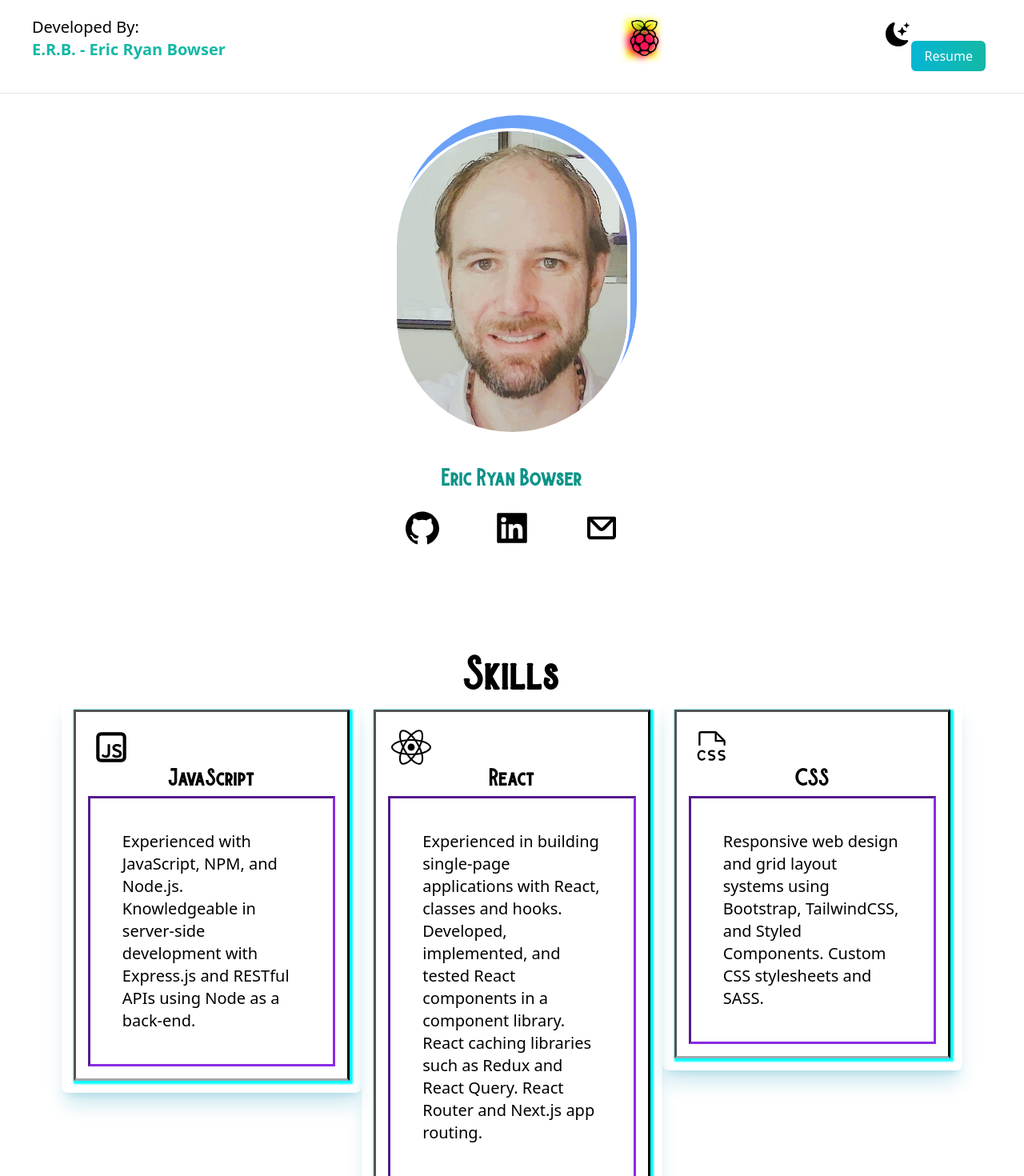
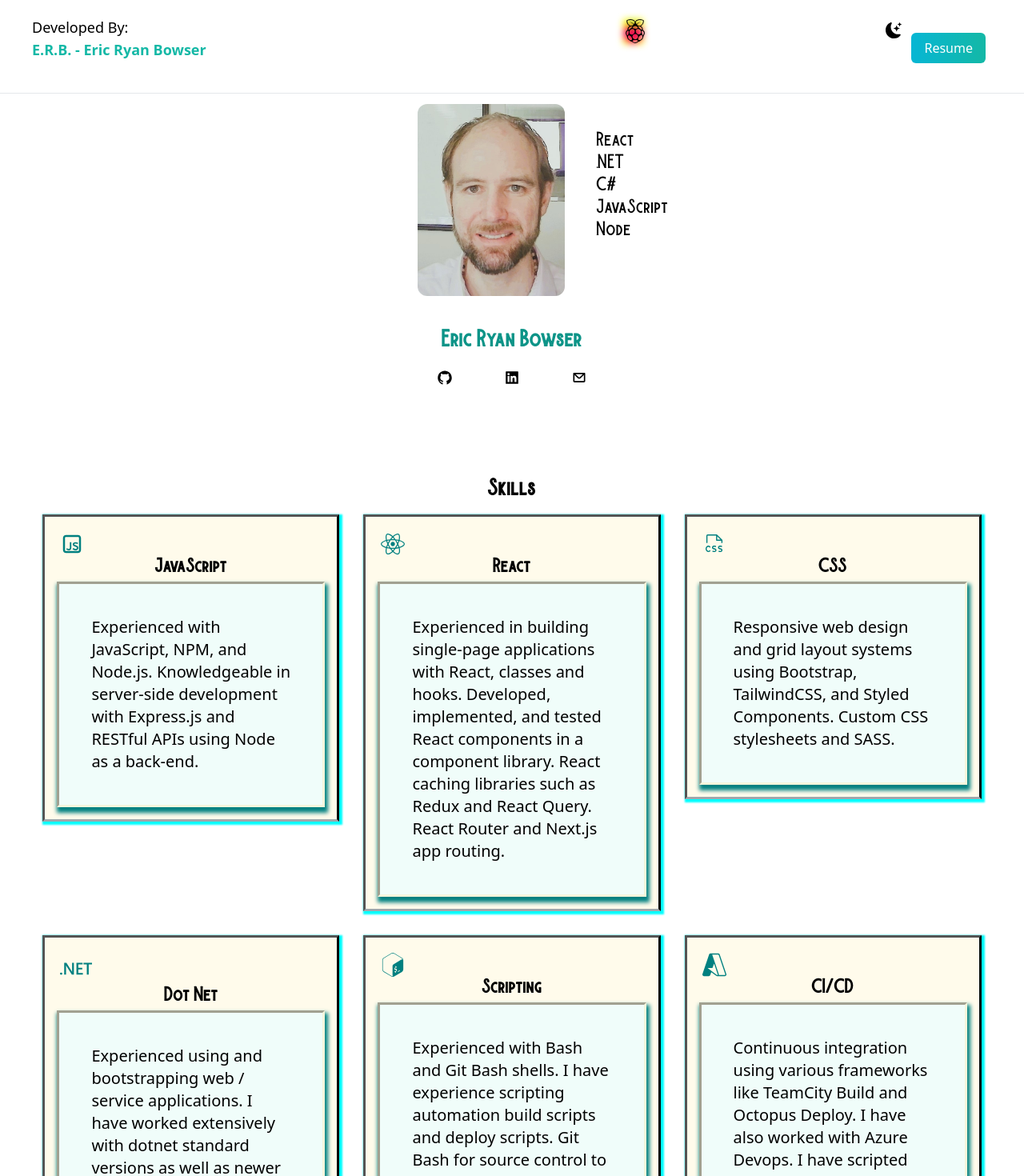
Before and after one commit to ericbowser/my-portfolio, a React app: page / in a window 1280 px wide. Shown: the part 20-1490 px from the top of the page at 80% size. Built offline with nearby package versions, Linux system fonts and the light colour scheme.

Commit message:
fun with Cards

```diff
--- a/src/App.js
+++ b/src/App.js
@@ -27,26 +27,26 @@ const App = () => {
             <div className={'flex dark:bg-gray-800 dark:text-white'}>
                 <div className={'dark:bg-gray-800 dark:text-white'}>
                     <Nav setDarkMode={setDarkMode} darkMode={darkMode}/>
-
-                    <div style={{paddingTop: '180px'}}
-                         className={'flex items-center justify-center dark:bg-gray-800 dark:text-white'}>
-                        <div className="relative">
-                            <div
-                                className="absolute inset-0 bg-blue-500 rounded-full opacity-75 w-84 h-96 -translate-y-4 translate-x-2 "></div>
-                            <img className="relative top-1/2 w-84 h-96 rounded-full border-4 border-white" src={me}
-                                 alt="Profile Image"/>
+                    <div className={'flex items-center justify-center dark:bg-gray-800 dark:text-white'}>
+                        <div className="flex text-center" style={{paddingTop: '150px'}}>
+                            {/* Profile Image */}
+                            <img
+                                className=" rounded-xl w-30 h-60 object-cover"
+                                src={me}
+                                alt="E.R.B."
+                            />
+                            <ul className={'mt-8 ml-10 font-burtons size-3 text-xl'}>
+                                <li>React</li>
+                                <li>.NET</li>
+                                <li>C#</li>
+                                <li>JavaScript</li>
+                                <li>Node</li>
+                            </ul>
                         </div>
-                       {/* <ul className={'p-10 font-burtons text-xl rounded-md shadow-xl shadow-cyan-600/20'}>
-                            <li>React</li>
-                            <li>.NET</li>
-                            <li>C#</li>
-                            <li>JavaScript</li>
-                            <li>Node</li>
-                        </ul>*/}
                     </div>
                     <h2 className={'mt-8 text-2xl font-semibold py-2 text-teal-600 text-center font-burtons dark:text-white dark:bg-gray-800'}>Eric
                         Ryan Bowser</h2>
-                    <div className={'text-5xl flex justify-center gap-16 p-3 cursor-pointer'}>
+                    <div className={'text-xl flex justify-center gap-16 p-3 cursor-pointer'}>
                         <a href={'https://github.com/ericbowser/'}>
                             <AiFillGithub/>
                         </a>
@@ -57,8 +57,8 @@ const App = () => {
                             <CgMail/>
                         </a>
                     </div>
-                    <div style={{marginLeft: '6%', marginRight: '6%', marginTop: '10%'}}>
-                        <h1 className={'text-5xl dark:text-white font-extrabold text-center font-burtons'}>
+                    <div style={{marginLeft: '3%', marginRight: '3%', marginTop: '8%'}}>
+                        <h1 className={'text-2xl dark:text-white font-extrabold text-center font-burtons'}>
                             Skills
                         </h1>
                         <div className={'text-black flex flex-col md:flex-row sm:flex-row flex-wrap dark:text-white dark:bg-gray-800'}>
--- a/src/components/Cards.js
+++ b/src/components/Cards.js
@@ -8,19 +8,20 @@ const Cards = () => {
                 <div key={`${index}${skill}`}
                      className={'sm:flex-row lg:w-1/3 md:w-1/2 dark:bg-gray-800 dark:text-white'}>
                     <div
-                        className={'space-x-2 rounded-lg transition-all dark:bg-gray-900 dark:border dark:border-gray-800 shadow-xl shadow-cyan-600/20 dark:shadow-lg dark:shadow-cyan-600/30 dark:text-white-400 border-2 border-transparent hover:border-current4'}>
-                        <div className={'card-header flex-wrap'}>
+                        className={'rounded-md dark:bg-gray-900 dark:border dark:border-gray-800 shadow-3xl shadow-teal-600/20 dark:shadow-lg dark:shadow-teal-600/30 dark:text-white-400 border-2 border-transparent hover:border-current4'}>
+                        <div className={'card-header flex-wrap bg-amber-50 dark:bg-gray-800 dark:text-white'}>
                             <div className={'text-center align-middle'}>
-                                <div className={'m-1 text-2xl'}>
+                                <div className={'m-1 text-xl'}>
                                     {skill.icon !== null ? skill.icon : ''}
                                     <h1 className={'font-extrabold font-burtons'}>{skill.title}</h1>
                                 </div>
                             </div>
                             <div style={{
                                     border: "inset",
-                                    borderColor: 'blueviolet',
+                                    borderColor: 'beige',
+                                    boxShadow: 'teal 2px 5px 5px 2px'
                                 }}
-                                 className={'sm:flex-row font-medium text-xl p-10'}>
+                                 className={'sm:flex-row font-medium text-xl p-10 bg-teal-50 dark:bg-gray-800 dark:text-white'}>
                                     {skill.description}
                             </div>
                         </div>
--- a/src/components/Nav.js
+++ b/src/components/Nav.js
@@ -13,7 +13,7 @@ const Nav = ({ setDarkMode = () => { }, darkMode, classes = '' }) => {
         <nav
             className={'dark:bg-gray-800 dark:text-white dark:backdrop-blur-lg fixed top-0 left-0 right-0 backdrop-blur-lg bg-white/30 border-b border-gray-200 p-10'}>
             <div className={'top-2 left-2 dark:bg-gray-800 dark:text-white'}>
-                <h1 className={'text-xl'}>
+                <h1 className={'text-lg'}>
                     Developed By:
                     <div className={'text-teal-500 font-bold'}>
                         E.R.B. - Eric Ryan Bowser
@@ -25,20 +25,20 @@ const Nav = ({ setDarkMode = () => { }, darkMode, classes = '' }) => {
                     <img src={pi}
                          alt={'raspi overlay'}
                          className={'animate-move z-40 blur-sm'}
-                         width={'38px'}
+                         width={'25px'}
                          height={'auto'}
                     />
-                    <FaRaspberryPi size={45} className={'animate-move z-40'}/>
+                    <FaRaspberryPi size={30} className={'animate-move z-40'}/>
                 </div>
             </div>
             <section className={'absolute top-2 right-2 m-10 dark:bg-gray-800 dark:text-white'}>
                 <ul>
                     <li>
-                        <BsFillMoonStarsFill className={'cursor-pointer 2xl'} size={30}
+                        <BsFillMoonStarsFill className={'cursor-pointer xl'} size={20}
                                              onClick={() => setDarkMode(!darkMode)}/>
                     </li>
                     <li>
-                        <a className={'bg-gradient-to-r from-cyan-500 text- to-teal-500 text-white px-4 py-2 border-none rounded-md ml-8'}
+                        <a className={'bg-gradient-to-r from-cyan-500 to-teal-500 text-white px-4 py-2 border-none rounded-md ml-8'}
                            href={'./E.R.B-Resume-2024.docx'} download>Resume
                         </a>
                     </li>
--- a/src/components/Skills.js
+++ b/src/components/Skills.js
@@ -12,24 +12,24 @@ export const Skills = [
     {
         title: <p>JavaScript</p>,
         description: (
-            <section>
+            <p>
                 Experienced with JavaScript, NPM, and Node.js.
                 Knowledgeable in server-side development with Express.js and RESTful APIs using Node as a back-end.
-            </section>
+            </p>
         ),
         image: null,
         link: [{}],
-        icon: <RiJavascriptLine size={50} />
+        icon: <RiJavascriptLine size={30} color={'teal'}/>
     },
     {
         title: <p>React</p>,
         description: (
-            <span>
+            <p>
                 Experienced in building single-page applications with React, classes and hooks.
                 Developed, implemented, and tested React components in a component library.
                 React caching libraries such as Redux and React Query.
                 React Router and Next.js app routing.
-            </span>
+            </p>
         ),
         image: null,
         link: [
@@ -42,75 +42,75 @@ export const Skills = [
                 url: 'https://github.com/ericbowser/my-portfolio'
             }
         ],
-        icon: <FaReact size={50} />
+        icon: <FaReact size={30} color={'teal'}/>
     },
     {
         title: <p>CSS</p>,
         description: (
-            <section>
+            <p>
                 Responsive web design and grid layout systems using Bootstrap, TailwindCSS, and Styled Components.
                 Custom CSS stylesheets and SASS.
-            </section>
+            </p>
         ),
         image: null,
         link: [{}],
-        icon: <PiFileCssLight size={50} />
+        icon: <PiFileCssLight size={30} color={'teal'}/>
     },
     {
         title: <p>Dot Net</p>,
         description: (
-            <section>
+            <p>
                 Experienced using and bootstrapping web / service applications.
                 I have worked extensively with dotnet standard versions as well as newer dotnet core up to Dotnet Core 9.
-            </section>
+            </p>
         ),
         image: null,
         link: [{}],
-        icon: <SiDotnet size={50} />
+        icon: <SiDotnet size={40} color={'teal'}/>
     },
     {
         title: <p>Scripting</p>,
         description: (
-            <section>
+            <p>
                 Experienced with Bash and Git Bash shells.
                 I have experience scripting automation build scripts and deploy scripts.
                 Git Bash for source control to GitHub.
                 Also, for front-end JavaScript, NPM package manager and build / run scripts.
-            </section>
+            </p>
         ),
         image: null,
         link: [{}],
-        icon: <SiGnubash size={50}/>
+        icon: <SiGnubash size={30} color={'teal'}/>
     },
     {
         title: <p>CI/CD</p>,
         description: (
-            <section>
+            <p>
                 Continuous integration using various frameworks like TeamCity Build and Octopus Deploy.
                 I have also worked with Azure Devops. I have scripted and implemented a build pipeline
                 that runs automation tests and runs a build process.
-            </section>
+            </p>
         ),
         image: null,
         link: [{}],
-        icon: <SiMicrosoftazure size={50}/>
+        icon: <SiMicrosoftazure size={30} color={'teal'}/>
     },
     {
         title: <p>Data</p>,
         description: (
-            <section>
+            <p>
                 Experienced with Microsoft Transact SQL and PostgeSQL document databases.
                 Experience writing stored procedures and user-defined functions.
                 Experienced with database design and normalization.
-            </section>
+            </p>
         ),
         image: null,
         link: [{}],
         icon: (
-            <span className={'flex'}>
-                <SiPostgresql size={50} />
-                <PiFileSql size={50} />
-            </span>
+            <p className={'flex'}>
+                <SiPostgresql size={30} color={'teal'}/>
+                <PiFileSql size={30} color={'purple'}/>
+            </p>
         )
     },
 ];
--- a/src/output.css
+++ b/src/output.css
@@ -562,14 +562,6 @@ video {
   position: absolute;
 }
 
-.relative {
-  position: relative;
-}
-
-.inset-0 {
-  inset: 0px;
-}
-
 .left-0 {
   left: 0px;
 }
@@ -588,10 +580,6 @@ video {
 
 .top-0 {
   top: 0px;
-}
-
-.top-1\/2 {
-  top: 50%;
 }
 
 .top-2 {
@@ -626,6 +614,10 @@ video {
   margin-bottom: 1.5rem;
 }
 
+.ml-10 {
+  margin-left: 2.5rem;
+}
+
 .ml-8 {
   margin-left: 2rem;
 }
@@ -650,8 +642,13 @@ video {
   display: grid;
 }
 
-.h-96 {
-  height: 24rem;
+.size-3 {
+  width: 0.75rem;
+  height: 0.75rem;
+}
+
+.h-60 {
+  height: 15rem;
 }
 
 .w-28 {
@@ -660,16 +657,6 @@ video {
 
 .w-64 {
   width: 16rem;
-}
-
-.-translate-y-4 {
-  --tw-translate-y: -1rem;
-  transform: translate(var(--tw-translate-x), var(--tw-translate-y)) rotate(var(--tw-rotate)) skewX(var(--tw-skew-x)) skewY(var(--tw-skew-y)) scaleX(var(--tw-scale-x)) scaleY(var(--tw-scale-y));
-}
-
-.translate-x-2 {
-  --tw-translate-x: 0.5rem;
-  transform: translate(var(--tw-translate-x), var(--tw-translate-y)) rotate(var(--tw-rotate)) skewX(var(--tw-skew-x)) skewY(var(--tw-skew-y)) scaleX(var(--tw-scale-x)) scaleY(var(--tw-scale-y));
 }
 
 .cursor-pointer {
@@ -706,12 +693,6 @@ video {
   gap: 4rem;
 }
 
-.space-x-2 > :not([hidden]) ~ :not([hidden]) {
-  --tw-space-x-reverse: 0;
-  margin-right: calc(0.5rem * var(--tw-space-x-reverse));
-  margin-left: calc(0.5rem * calc(1 - var(--tw-space-x-reverse)));
-}
-
 .space-x-4 > :not([hidden]) ~ :not([hidden]) {
   --tw-space-x-reverse: 0;
   margin-right: calc(1rem * var(--tw-space-x-reverse));
@@ -722,10 +703,6 @@ video {
   border-radius: 0.25rem;
 }
 
-.rounded-full {
-  border-radius: 9999px;
-}
-
 .rounded-lg {
   border-radius: 0.5rem;
 }
@@ -734,16 +711,16 @@ video {
   border-radius: 0.375rem;
 }
 
+.rounded-xl {
+  border-radius: 0.75rem;
+}
+
 .border {
   border-width: 1px;
 }
 
 .border-2 {
   border-width: 2px;
-}
-
-.border-4 {
-  border-width: 4px;
 }
 
 .border-b {
@@ -767,11 +744,6 @@ video {
   border-color: transparent;
 }
 
-.border-white {
-  --tw-border-opacity: 1;
-  border-color: rgb(255 255 255 / var(--tw-border-opacity));
-}
-
 .bg-blue-500 {
   --tw-bg-opacity: 1;
   background-color: rgb(59 130 246 / var(--tw-bg-opacity));
@@ -779,6 +751,21 @@ video {
 
 .bg-white\/30 {
   background-color: rgb(255 255 255 / 0.3);
+}
+
+.bg-teal-50 {
+  --tw-bg-opacity: 1;
+  background-color: rgb(240 253 250 / var(--tw-bg-opacity));
+}
+
+.bg-amber-100 {
+  --tw-bg-opacity: 1;
+  background-color: rgb(254 243 199 / var(--tw-bg-opacity));
+}
+
+.bg-amber-50 {
+  --tw-bg-opacity: 1;
+  background-color: rgb(255 251 235 / var(--tw-bg-opacity));
 }
 
 .bg-gradient-to-r {
@@ -795,6 +782,11 @@ video {
   --tw-gradient-to: #14b8a6 var(--tw-gradient-to-position);
 }
 
+.object-cover {
+  -o-object-fit: cover;
+     object-fit: cover;
+}
+
 .p-10 {
   padding: 2.5rem;
 }
@@ -805,10 +797,6 @@ video {
 
 .p-3 {
   padding: 0.75rem;
-}
-
-.p-20 {
-  padding: 5rem;
 }
 
 .px-3 {
@@ -847,9 +835,9 @@ video {
   line-height: 2rem;
 }
 
-.text-5xl {
-  font-size: 3rem;
-  line-height: 1;
+.text-lg {
+  font-size: 1.125rem;
+  line-height: 1.75rem;
 }
 
 .text-sm {
@@ -912,13 +900,15 @@ video {
   color: rgb(255 255 255 / var(--tw-text-opacity));
 }
 
-.opacity-75 {
-  opacity: 0.75;
-}
-
 .shadow {
   --tw-shadow: 0 1px 3px 0 rgb(0 0 0 / 0.1), 0 1px 2px -1px rgb(0 0 0 / 0.1);
   --tw-shadow-colored: 0 1px 3px 0 var(--tw-shadow-color), 0 1px 2px -1px var(--tw-shadow-color);
+  box-shadow: var(--tw-ring-offset-shadow, 0 0 #0000), var(--tw-ring-shadow, 0 0 #0000), var(--tw-shadow);
+}
+
+.shadow-2xl {
+  --tw-shadow: 0 25px 50px -12px rgb(0 0 0 / 0.25);
+  --tw-shadow-colored: 0 25px 50px -12px var(--tw-shadow-color);
   box-shadow: var(--tw-ring-offset-shadow, 0 0 #0000), var(--tw-ring-shadow, 0 0 #0000), var(--tw-shadow);
 }
 
@@ -936,6 +926,16 @@ video {
 
 .shadow-cyan-600\/20 {
   --tw-shadow-color: rgb(8 145 178 / 0.2);
+  --tw-shadow: var(--tw-shadow-colored);
+}
+
+.shadow-black {
+  --tw-shadow-color: #000;
+  --tw-shadow: var(--tw-shadow-colored);
+}
+
+.shadow-teal-600\/20 {
+  --tw-shadow-color: rgb(13 148 136 / 0.2);
   --tw-shadow: var(--tw-shadow-colored);
 }
 
@@ -1123,6 +1123,11 @@ video {
   --tw-shadow: var(--tw-shadow-colored);
 }
 
+.dark\:shadow-teal-600\/30:is(.dark *) {
+  --tw-shadow-color: rgb(13 148 136 / 0.3);
+  --tw-shadow: var(--tw-shadow-colored);
+}
+
 .dark\:backdrop-blur-lg:is(.dark *) {
   --tw-backdrop-blur: blur(16px);
   -webkit-backdrop-filter: var(--tw-backdrop-blur) var(--tw-backdrop-brightness) var(--tw-backdrop-contrast) var(--tw-backdrop-grayscale) var(--tw-backdrop-hue-rotate) var(--tw-backdrop-invert) var(--tw-backdrop-opacity) var(--tw-backdrop-saturate) var(--tw-backdrop-sepia);
```
